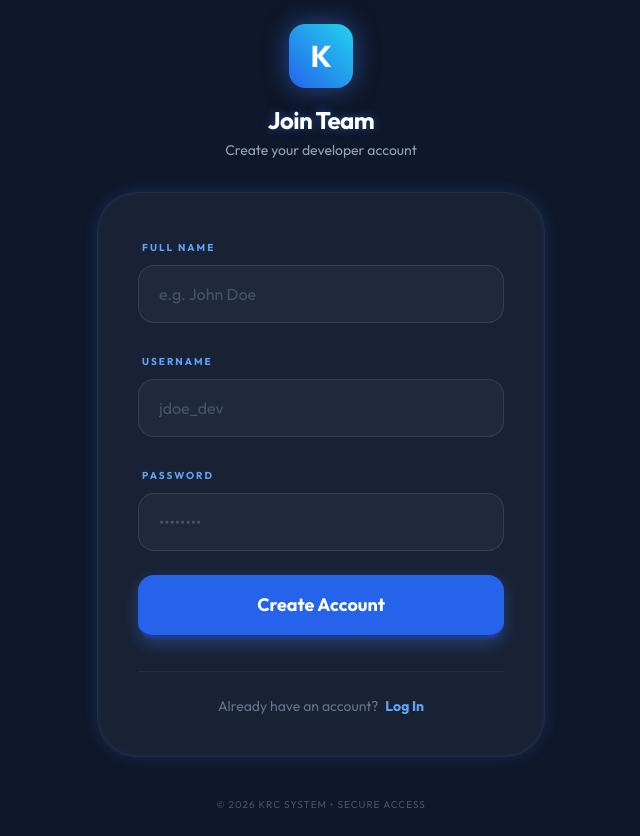
After one commit to Jaoderion/scsc-dailytask, a PHP site: page /register.php in a window 1280 px wide. The commit adds this page. Shown: the whole page, without its empty margins (319-959 px from the left). Run offline with PHP 8.4, Linux system fonts and the light colour scheme; some libraries are stand-ins or nearby versions.

Commit message:
config 04-01-2026

```diff
--- a/index.php
+++ b/index.php
@@ -11,7 +11,7 @@ $employee_name = $_SESSION['employee_name'];
 <head>
     <meta charset="UTF-8">
     <meta name="viewport" content="width=device-width, initial-scale=1.0">
-    <title>KRC | Neon Accomplishment</title>
+    <title>Login | KRC Dailytask Tracker</title>
     <script src="https://cdn.tailwindcss.com"></script>
     <link href="https://fonts.googleapis.com/css2?family=Outfit:wght@300;400;600;700&display=swap" rel="stylesheet">
 
--- /dev/null
+++ b/register.php
@@ -0,0 +1,101 @@
+<!DOCTYPE html>
+<html lang="en">
+<head>
+    <meta charset="UTF-8">
+    <meta name="viewport" content="width=device-width, initial-scale=1.0">
+    <title>KRC | Create Account</title>
+    <script src="https://cdn.tailwindcss.com"></script>
+    <link href="https://fonts.googleapis.com/css2?family=Outfit:wght@300;400;600;700&display=swap" rel="stylesheet">
+    <style>
+        body {
+            font-family: 'Outfit', sans-serif;
+            background-color: #0f172a;
+        }
+        .neon-border-blue {
+            box-shadow: 0 0 15px rgba(59, 130, 246, 0.2), inset 0 0 5px rgba(59, 130, 246, 0.1);
+        }
+        .neon-text-blue {
+            text-shadow: 0 0 10px rgba(59, 130, 246, 0.5);
+        }
+        .glass-card {
+            background: rgba(30, 41, 59, 0.7);
+            backdrop-filter: blur(16px);
+            border: 1px solid rgba(255, 255, 255, 0.05);
+        }
+        .glass-input {
+            background: rgba(255, 255, 255, 0.03);
+            border: 1px solid rgba(255, 255, 255, 0.1);
+            transition: all 0.3s ease;
+        }
+        .glass-input:focus {
+            background: rgba(255, 255, 255, 0.07);
+            border-color: #3b82f6;
+            box-shadow: 0 0 15px rgba(59, 130, 246, 0.3);
+            outline: none;
+        }
+        .btn-thick {
+            border-bottom-width: 4px;
+            transition: all 0.1s ease;
+        }
+        .btn-thick:active {
+            border-bottom-width: 0px;
+            transform: translateY(4px);
+        }
+    </style>
+</head>
+<body class="text-slate-200 flex items-center justify-center min-h-screen p-6">
+
+    <div class="w-full max-w-md animate-in fade-in zoom-in duration-500">
+        <div class="flex flex-col items-center mb-8">
+            <div class="w-16 h-16 bg-gradient-to-tr from-blue-600 to-cyan-400 rounded-2xl flex items-center justify-center shadow-[0_0_25px_rgba(59,130,246,0.5)] mb-4">
+                <span class="text-white text-3xl font-bold">K</span>
+            </div>
+            <h1 class="text-2xl font-bold text-white tracking-tight neon-text-blue">Join Team</h1>
+            <p class="text-slate-400 text-sm mt-1">Create your developer account</p>
+        </div>
+
+        <div class="glass-card neon-border-blue rounded-[2.5rem] p-10">
+            <form action="signup_process.php" method="POST" class="space-y-6">
+
+                <div class="space-y-2">
+                    <label class="text-[10px] uppercase font-bold text-blue-400 tracking-[0.2em] ml-1">Full Name</label>
+                    <input type="text" name="full_name" required
+                        class="glass-input w-full rounded-2xl px-5 py-4 text-white placeholder-slate-600"
+                        placeholder="e.g. John Doe">
+                </div>
+
+                <div class="space-y-2">
+                    <label class="text-[10px] uppercase font-bold text-blue-400 tracking-[0.2em] ml-1">Username</label>
+                    <input type="text" name="username" required
+                        class="glass-input w-full rounded-2xl px-5 py-4 text-white placeholder-slate-600"
+                        placeholder="jdoe_dev">
+                </div>
+
+                <div class="space-y-2">
+                    <label class="text-[10px] uppercase font-bold text-blue-400 tracking-[0.2em] ml-1">Password</label>
+                    <input type="password" name="password" required
+                        class="glass-input w-full rounded-2xl px-5 py-4 text-white placeholder-slate-600"
+                        placeholder="••••••••">
+                </div>
+
+                <button type="submit"
+                    class="btn-thick w-full py-4 rounded-2xl bg-blue-600 border-blue-700 border-b-blue-900 text-white font-bold text-lg shadow-[0_5px_15px_rgba(59,130,246,0.3)] hover:bg-blue-500 transition-all mt-4">
+                    Create Account
+                </button>
+            </form>
+
+            <div class="mt-8 pt-6 border-t border-white/5 text-center">
+                <p class="text-slate-500 text-sm">
+                    Already have an account?
+                    <a href="login.php" class="text-blue-400 font-bold hover:text-blue-300 transition-colors ml-1">Log In</a>
+                </p>
+            </div>
+        </div>
+
+        <p class="text-center text-[10px] text-slate-600 uppercase tracking-widest mt-10">
+            &copy; 2026 KRC SYSTEM • Secure Access
+        </p>
+    </div>
+
+</body>
+</html>
```
Also changed, not shown: login.php (+14 -2 lines).
